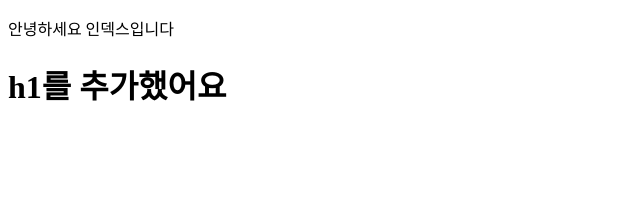
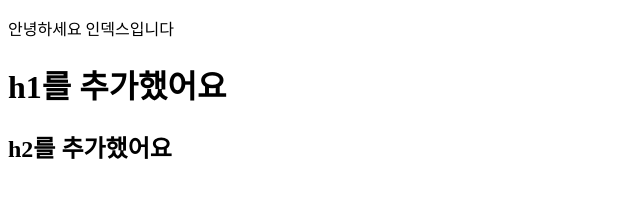
Before and after one commit to JustinChoiHokyeong/my_repo_5, a plain HTML site: page index.html in a window 1280 px wide. Shown: the whole page, without its empty margins (0-640 px from the left). Drawn offline with Linux system fonts and the light colour scheme.

Commit message:
h2 added

```diff
--- a/index.html
+++ b/index.html
@@ -10,6 +10,7 @@
     <div>
         <p>안녕하세요 인덱스입니다</p>
         <h1>h1를 추가했어요</h1>
+        <h2>h2를 추가했어요</h2>
     </div>
 </body>
 </html>
```
